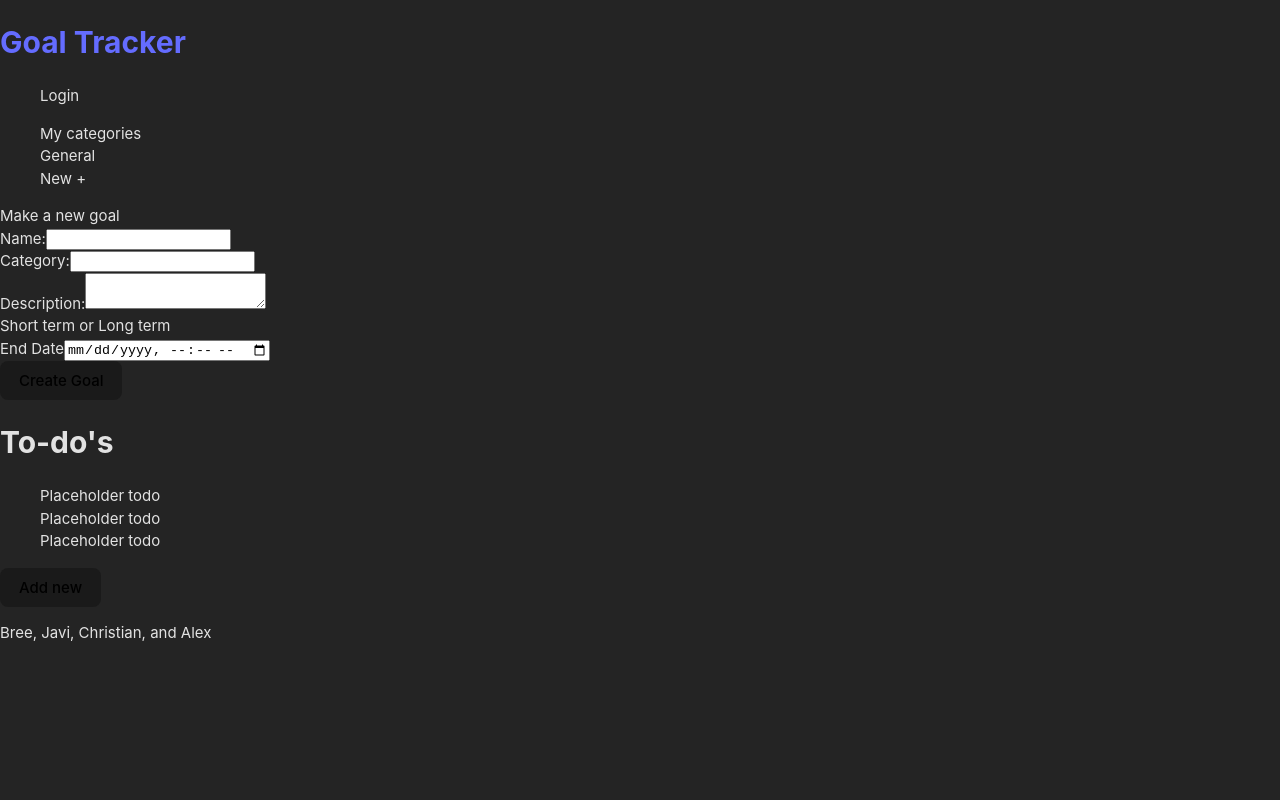
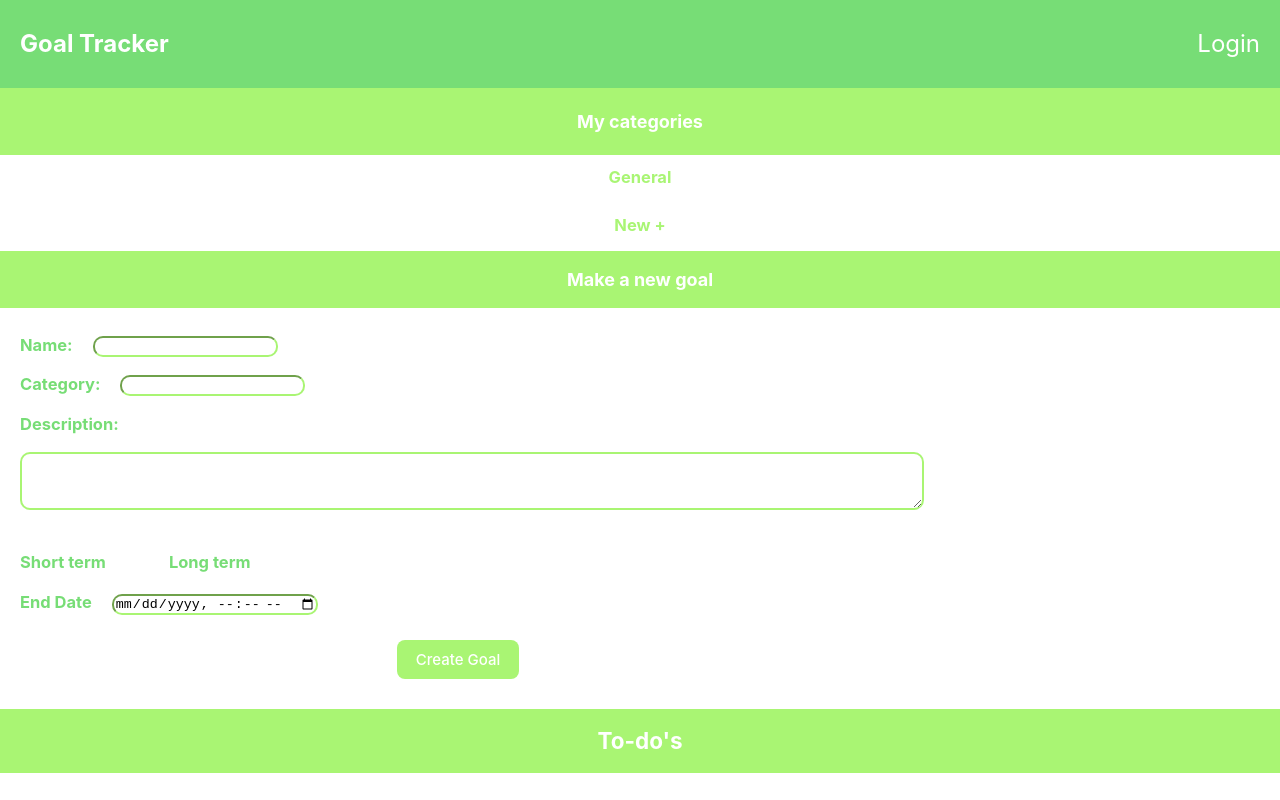
Before and after one commit to BreePrimmer/Goal-Tracker, a React (Vite) app in the folder client/: page / in a window 1280 px wide. Shown: the top 800 px of the page. Built offline with nearby package versions, Linux system fonts and the light colour scheme.

Commit message:
cleaned up the css more and added the css to the general area, so that the page is styled on all screens.

```diff
--- a/client/src/components/Categories.jsx
+++ b/client/src/components/Categories.jsx
@@ -18,13 +18,14 @@ export default function Categories() {
         <li className="category">General</li>
         <li
           className="category"
+          id='new-category'
           onClick={() => {
             setCreateCategory(!createCategory);
           }}>
           New +
         </li>
         {createCategory && (
-          <form onSubmit={categoryFormHandler}>
+          <form id='new-category-form' onSubmit={categoryFormHandler}>
             <input
               type="text"
               name="newCategory"
--- a/client/src/components/Header.jsx
+++ b/client/src/components/Header.jsx
@@ -4,13 +4,13 @@ export default function Header() {
   return (
     <header className="header-container">
       <Link to="/">
-        <h1 className="title">Goal Tracker</h1>
+        <h1 id="title">Goal Tracker</h1>
         {/* <FontAwesomeIcon icon="fa-solid fa-trophy" /> */}
       </Link>
 
       <nav>
         <ul>
-          <li className="login">Login</li>
+          <li id="login">Login</li>
         </ul>
       </nav>
     </header>
--- a/client/src/index.css
+++ b/client/src/index.css
@@ -19,6 +19,17 @@
   --light-green: #a9f573fe;
 }
 
+/* ------------------ GENERAL STYLING --------------------- */
+
+body {
+  margin: 0;
+  min-width: 320px;
+  min-height: 100vh;
+  font-size: 15px;
+  background-color: var(--white);
+  color: var(--white);
+}
+
 a {
   font-weight: 500;
   color: #646cff;
@@ -26,13 +37,6 @@ a {
 }
 a:hover {
   color: #535bf2;
-}
-
-body {
-  margin: 0;
-  min-width: 320px;
-  min-height: 100vh;
-  font-size: 15px;
 }
 
 li {
@@ -46,36 +50,228 @@ button {
   font-size: 1em;
   font-weight: 500;
   font-family: inherit;
-  background-color: #1a1a1a;
+  background-color: var(--main-green);
+  color: var(--white);
   cursor: pointer;
   transition: border-color 0.25s;
 }
 button:hover {
   background-color: #f5f373fe;
 }
-/* button:focus,
-button:focus-visible {
-  outline: 4px auto -webkit-focus-ring-color;
-} */
 
-/* @media (prefers-color-scheme: light) {
-  :root {
-    color: #213547;
-    background-color: #ffffff;
-  }
-  a:hover {
-    color: #747bff;
-  }
-  button {
-    background-color: #f9f9f9;
-  }
-} */
+input {
+  border-width: 2px;
+  border-radius: 10px;
+  border-color: var(--light-green);
+}
 
-/* breakpoint for phone screens */
+textarea {
+  border-width: 2px;
+  border-radius: 10px;
+  border-color: var(--light-green);
+}
+
+/* --------------- HEADER & NAVBAR STYLING ----------------- */
+
+header {
+  display: flex;
+  align-items: center;
+  justify-content: space-between;
+  background-color: var(--main-green);
+  padding: 10px 20px;
+}
+#title {
+  font-size: 160%;
+  font-weight: bold;
+  color: var(--white);
+}
+#login {
+  font-size: 160%;
+}
+
+/* --------------- CATEGORY COMPONENT STYLING -------------- */
+
+.categories {
+  text-align: center;
+  padding: 0px;
+  margin: 0px;
+}
+
+.category {
+  background-color: var(--white);
+  padding: 10px;
+  color: var(--light-green);
+  font-size: 110%;
+  font-weight: bold;
+  border-bottom-style: solid;
+  border-bottom-color: var(--white);
+}
+#my-category {
+  padding: 15px;
+  background-color: var(--light-green);
+  color: var(--white);
+  font-size: 120%;
+  font-weight: bold;
+  padding: 20px
+}
+#newCategory {
+  margin-right: 15px;
+}
+#new-category-form {
+  margin-bottom: 15px;
+}
+
+/* --------------- CREATE GOAL STYLING ----------------- */
+
+#new-goal{
+  display: flex;
+  justify-content: center;
+  padding: 15px;
+  background-color: var(--light-green);
+  color: var(--white);
+  font-size: 120%;
+  font-weight: bold;
+}
+.new-goal-cont {
+  padding-top:10px;
+}
+.goal-spacing {
+  margin-top: 15px;
+}
+.form-title {
+  color: var(--main-green);
+  font-size: 110%;
+  font-weight: bold;
+  margin: 0px 20px;
+}
+#desc-cont {
+  display: flex;
+  flex-direction: column;
+}
+#desc {
+  margin-top: 15px;
+  margin-left: 20px;
+  height: 50px;
+  width: 70%;
+}
+.goal-cont {
+  background-color: var(--white);
+  padding-bottom: 15px;
+  margin-bottom: -15px;
+}
+.goal-btn {
+  margin-left: 31%;
+  margin-top: 25px;
+  margin-bottom: 15px;
+  background-color: var(--light-green);
+  color: var(--white);
+}
+
+/* ------------------- TO-DO'S STYLING ------------------- */
+
+.todo-cont {
+  background-color: var(--white);
+  padding-bottom: 10px;
+}
+#to-do {
+  text-align: center;
+  font-size: 150%;
+  background-color: var(--light-green);
+  color: var(--white);
+  padding: 15px;
+  margin-bottom: -15px;
+}
+.to-do-ul {
+  background-color: var(--white);
+  padding: 20px 0px;
+  padding-bottom: 0px;
+}
+.to-do-li {
+  padding-left: 10px;
+  padding-bottom: 10px;
+  font-size: 110%;
+  font-weight: bold;
+  margin: 10px;
+  border-bottom-style: solid;
+  border-color: var(--light-green);
+  color: var(--main-green);
+}
+#to-do-btn {
+  margin-left: 10px;
+  margin-top: -3px;
+  margin-bottom: 10px;
+}
+
+/* ---------------------- FOOTER STYLING ----------------- */
+
+footer {
+  background-color: var(--main-green);
+  padding: 10px;
+  text-align: center;
+  color: white;
+  font-size: 130%;
+  bottom: 0;
+}
+
+/* =================== PAGES STYLING =================== */
+
+/* --------------------GOAL PAGE ---------------------- */
+.goal-desc {
+  padding: 0px 20px;
+}
+#goal-cat {
+  padding: 20px;
+  color: var(--white);
+  background-color: var(--light-green);
+  margin-top: 0px;
+}
+#desc-date {
+  display: flex;
+  flex-direction: column;
+}
+#desc-date span {
+  padding-top: 5px;
+}
+#desc-cont {
+  padding-bottom: 25px;
+}
+
+/* ----------------- CATEGORY/VIEW GOALS PAGE ---------------------- */
+
+#goal-list {
+  padding-left: 0px;
+  margin-top: 0px;
+}
+#goal-name {
+  margin-left: 0px;
+  padding: 10px 20px;
+  background-color: var(--white);
+  border-bottom-style: solid;
+  width: 100%;
+
+}
+#rtn-btn {
+  background-color: var(--white);
+  height: 15px;
+  padding: 5px;
+  margin-left: 20px;
+  border-style: solid;
+  align-content: center;
+
+}
+#goal-list-cont {
+  padding-top: 0px;
+  background-color: var(--white);
+  height: 82vh;
+}
+
+/* ======================= BREAKPOINTS ===================== */
+
+/* ---------------------- PHONE SCREENS -------------------- */
 @media screen and (max-width: 480px) {
   /* -------------------------------------------------------------------------- */
   /* header/navbar styling */
-  .header-container {
+  /* .header-container {
     display: flex;
     align-items: center;
     justify-content: space-between;
@@ -90,15 +286,15 @@ button:focus-visible {
   .login {
     color: var(--white);
     font-size: 160%;
-  }
+  } */
   /* ------------------------------------------------------------- */
   /* categories styling */
-  .category-container {
+   /* .category-container {
     display: block;
     justify-content: center;
   }
 
-  .categories {
+  /* .categories {
     text-align: center;
     padding: 0px;
     margin: 0px;
@@ -120,10 +316,10 @@ button:focus-visible {
     font-size: 120%;
     font-weight: bold;
     padding: 20px
-  }
+  } */
   /* ----------------------------------------------------------------- */
   /* New goal styling */
-  #new-goal{
+  /* #new-goal{
     display: flex;
     justify-content: center;
     padding: 15px;
@@ -170,10 +366,10 @@ button:focus-visible {
     margin-bottom: 15px;
     background-color: var(--light-green);
     color: var(--white);
-  }
+  } */
   /* --------------------------------------------------------------- */
   /* todos styling */
-  .todo-cont {
+  /* .todo-cont {
     background-color: var(--white);
     padding-bottom: 10px;
   }
@@ -209,11 +405,11 @@ button:focus-visible {
   }
   #to-do-btn:hover {
     background-color: #f5f373fe;
-  }
+  } */
 
 /* --------- PAGE STYLING -------- */
   /* /goal */
-  .goal-desc {
+  /* .goal-desc {
     padding: 0px 20px;
   }
   #goal-cat {
@@ -231,10 +427,10 @@ button:focus-visible {
   }
   #desc-cont {
     padding-bottom: 25px;
-  }
+  } */
   /* ------------------------------------- */
   /* /category */
-  #goal-list {
+  /* #goal-list {
     padding-left: 0px;
     margin-top: 0px;
   }
@@ -259,21 +455,12 @@ button:focus-visible {
     padding-top: 0px;
     background-color: var(--white);
     height: 82vh;
-  }
-
-  /* footer styling */
-  footer {
-    background-color: var(--main-green);
-    padding: 10px;
-    text-align: center;
-    color: white;
-    font-size: 130%;
-    bottom: 0;
-  }
+  } */
 }
 
 /* breakpoint for ipads/tablets */
 @media screen and (max-width: 768px) {
+
 
 }
 
```
